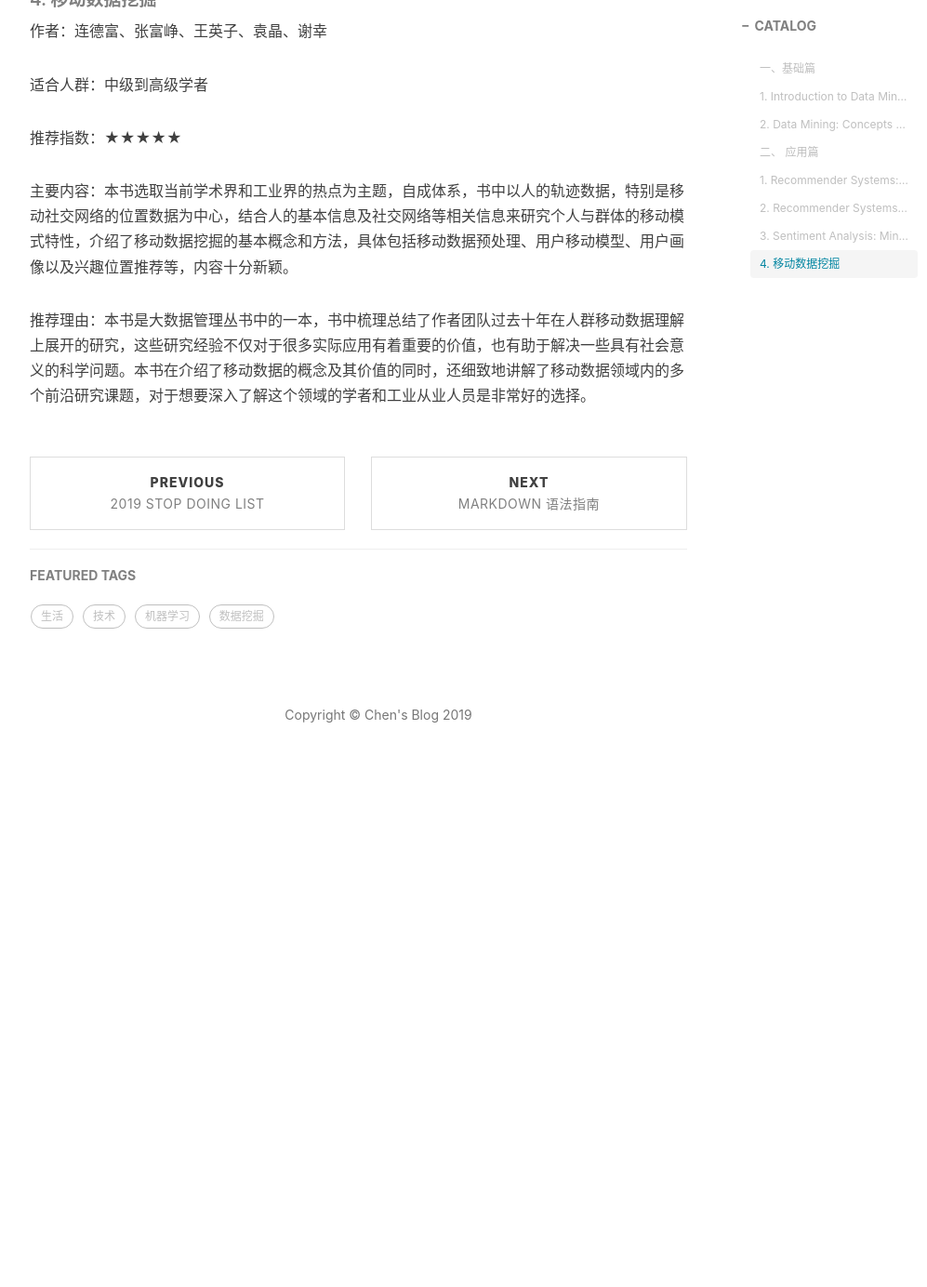
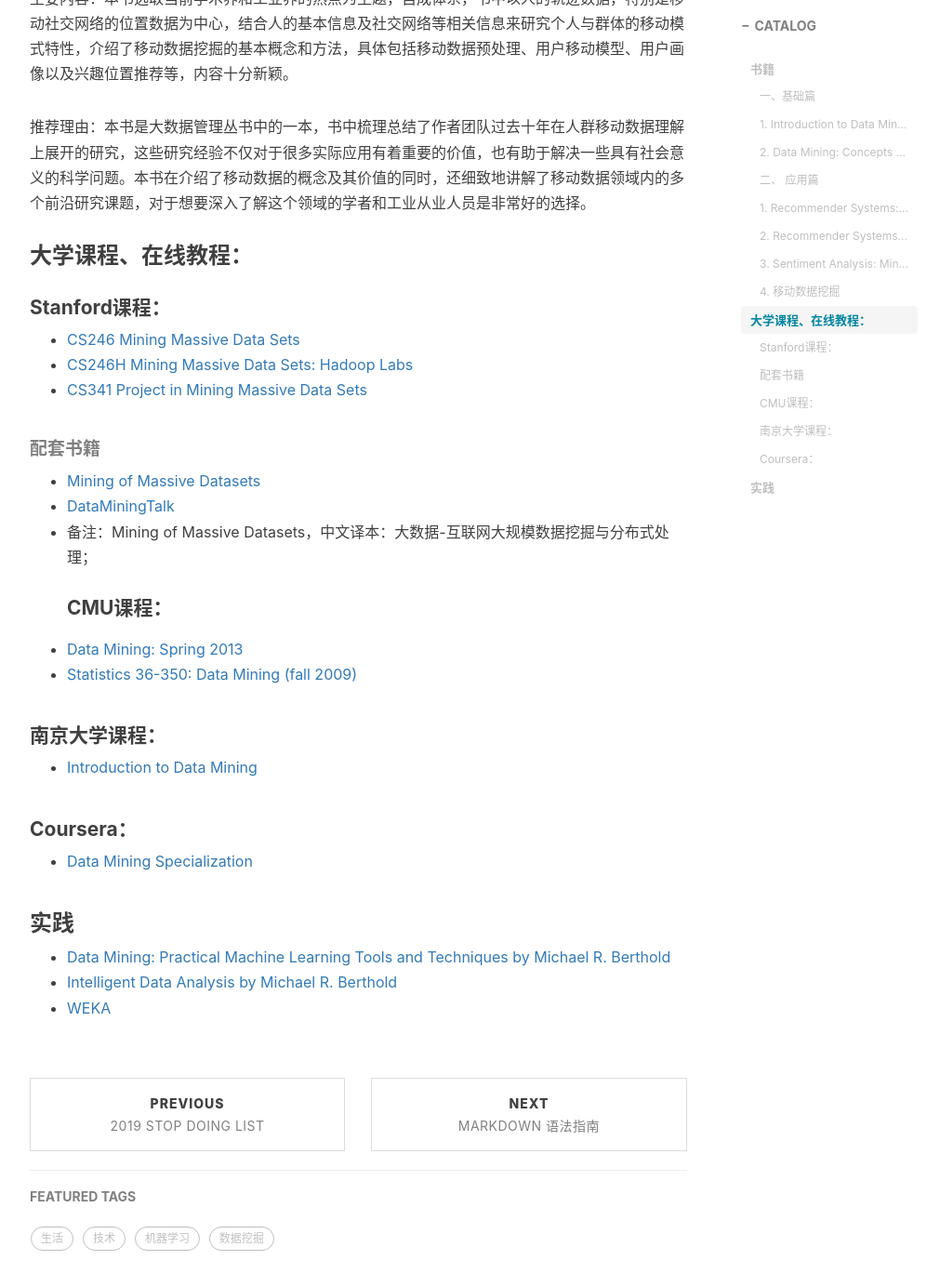
Before and after one commit to he-chen-95/he-chen-95.github.io, a Jekyll site: the page built from _posts/2019-06-03-Data_mining_books.md, in a window 1280 px wide and 1400 px high, scrolled down 3656 px. Shown: the top 1384 px of the window at 93% size, without its empty margins (233-1230 px from the left). Built offline with Jekyll 4.4.1, drawn with Linux system fonts in a browser that asks for light colours; nearby versions of some CDN libraries; comment, search, counter and statistics services are not loaded; before the commit the page ends 4529 px from its top, so only the background shows below that; some of the changed text lies outside the part shown.

Commit message:
Update 2019-06-03-Data_mining_books.md

```diff
--- a/_posts/2019-06-03-Data_mining_books.md
+++ b/_posts/2019-06-03-Data_mining_books.md
@@ -11,8 +11,9 @@ tags:
     - 数据挖掘
 ---
 
-书单 | 数据挖掘，你不应该错过的六本书
+数据挖掘相关资料集合
 
+### 书籍
 #### 一、基础篇
 
 主要目标：帮助大家了解数据挖掘领域的基本概念、代表性算法和评估技术，比如数据的关联分析、分类及聚类算法等，为大家之后进一步学习数据挖掘知识、深入进行科研或在实际场景中应用奠定基础。
@@ -51,13 +52,10 @@ tags:
 
 ##### 1. Recommender Systems: An introduction
 
-作者：Dietmar Jannach、Markus Zanker、Alexander Felfernig、Gerhard Friedrich
-
-中文译名：推荐系统
-
-适合人群：中级到高级学者
-
-推荐指数：★★★★★
+- 作者：Dietmar Jannach、Markus Zanker、Alexander Felfernig、Gerhard Friedrich
+- 中文译名：推荐系统
+- 适合人群：中级到高级学者
+- 推荐指数：★★★★★
 
 主要内容：本书比较全面地介绍了推荐系统涉及的相关知识点，呈现了许多经典算法，并讨论了如何衡量推荐系统的有效性。书中内容分为基本概念和最新进展两部分：前者涉及协同推荐、基于内容的推荐、基于知识的推荐、混合推荐方法，推荐系统的解释、评估推荐系统和实例分析；后者包括针对推荐系统的攻击、在线消费决策、推荐系统和下一代互联网以及普适环境中的推荐。
 
@@ -65,11 +63,9 @@ tags:
 
 ##### 2. Recommender Systems: The Textbook
 
-作者：Charu C. Aggarwal
-
-适合人群：中级到高级学者
-
-推荐指数：★★★★☆
+- 作者：Charu C. Aggarwal
+- 适合人群：中级到高级学者
+- 推荐指数：★★★★☆
 
 主要内容：本书详尽地介绍了推荐系统的方方面面，可以大致地被分为三个部分：“算法和评估”部分探讨了推荐系统中的基础算法，包括协同过滤的方法、基于内容的方法、基于知识的方法、集成方法以及推荐系统的评估方法；“特定领域和上下文下的推荐系统”部分介绍在如时间空间数据、社交数据、标签数据以及信用度数据等不同的上下文场景数据中如何进行推荐；“高级的主题和应用”部分介绍了和推荐系统的鲁棒性相关的内容，如先令系统、攻击模型以及相应的防御模型。
 
@@ -77,13 +73,10 @@ tags:
 
 ##### 3. Sentiment Analysis: Mining Opinions, Sentiments, and Emotions
 
-作者：Bing Liu
-
-中文译名：情感分析：挖掘观点、情感和情绪
-
-适合人群：中级到高级学者
-
-推荐指数：★★★★★
+- 作者：Bing Liu
+- 中文译名：情感分析：挖掘观点、情感和情绪
+- 适合人群：中级到高级学者
+- 推荐指数：★★★★★
 
 主要内容：本书主要从自然语言处理的角度全面地介绍情感分析这个主题中的基础算法以及先进的研究技术和科研结果。书中几乎涵盖了情感分析所有的核心领域，在介绍了情感分析的基本概念和多种基本的情感分析场景后，又解读了多个新兴的情感分析主题，比如辩论分析、意图挖掘、假民意检测等，不仅能够让读者了解通常用于表达观点和情感的问题和语言的基本结构，还能帮助读者深入地探究大量观点挖掘和情感分析的算法和系统。
 
@@ -91,12 +84,38 @@ tags:
 
 ##### 4. 移动数据挖掘
 
-作者：连德富、张富峥、王英子、袁晶、谢幸
-
-适合人群：中级到高级学者
-
-推荐指数：★★★★★
+- 作者：连德富、张富峥、王英子、袁晶、谢幸
+- 适合人群：中级到高级学者
+- 推荐指数：★★★★★
 
 主要内容：本书选取当前学术界和工业界的热点为主题，自成体系，书中以人的轨迹数据，特别是移动社交网络的位置数据为中心，结合人的基本信息及社交网络等相关信息来研究个人与群体的移动模式特性，介绍了移动数据挖掘的基本概念和方法，具体包括移动数据预处理、用户移动模型、用户画像以及兴趣位置推荐等，内容十分新颖。
 
 推荐理由：本书是大数据管理丛书中的一本，书中梳理总结了作者团队过去十年在人群移动数据理解上展开的研究，这些研究经验不仅对于很多实际应用有着重要的价值，也有助于解决一些具有社会意义的科学问题。本书在介绍了移动数据的概念及其价值的同时，还细致地讲解了移动数据领域内的多个前沿研究课题，对于想要深入了解这个领域的学者和工业从业人员是非常好的选择。
+
+### 大学课程、在线教程：
+
+#### Stanford课程：
+- [CS246 Mining Massive Data Sets](http://web.stanford.edu/class/cs246/)
+- [CS246H Mining Massive Data Sets: Hadoop Labs](http://web.stanford.edu/class/cs246h/)
+- [CS341 Project in Mining Massive Data Sets](http://web.stanford.edu/class/cs341/)
+
+##### 配套书籍
+- [Mining of Massive Datasets](http://www.mmds.org/)
+- [DataMiningTalk](http://www.cs.waikato.ac.nz/~ihw/DataMiningTalk/)
+- 备注：Mining of Massive Datasets，中文译本：大数据-互联网大规模数据挖掘与分布式处理；
+#### CMU课程：
+
+- [Data Mining: Spring 2013](http://www.stat.cmu.edu/~ryantibs/datamining/)
+- [Statistics 36-350: Data Mining (fall 2009)](http://www.stat.cmu.edu/~cshalizi/350/)
+
+#### 南京大学课程：
+
+- [Introduction to Data Mining](http://cs.nju.edu.cn/zhouzh/zhouzh.files/course/dm.htm)
+
+#### Coursera：
+- [Data Mining Specialization](https://www.coursera.org/specializations/datamining)
+
+### 实践
+- [Data Mining: Practical Machine Learning Tools and Techniques by Michael R. Berthold](https://www.cs.waikato.ac.nz/ml/weka/book.html)
+- [Intelligent Data Analysis by Michael R. Berthold](https://www.springer.com/gp/book/9783540430605)
+- [WEKA](https://www.ibm.com/developerworks/cn/opensource/os-weka1/index.html#artrelatedtopics)
```
